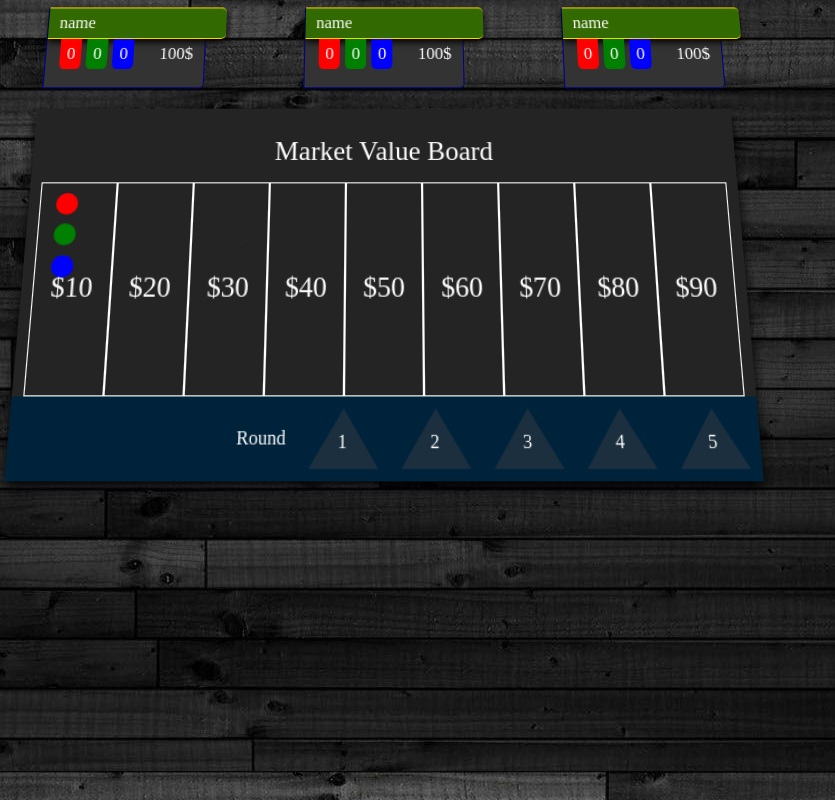
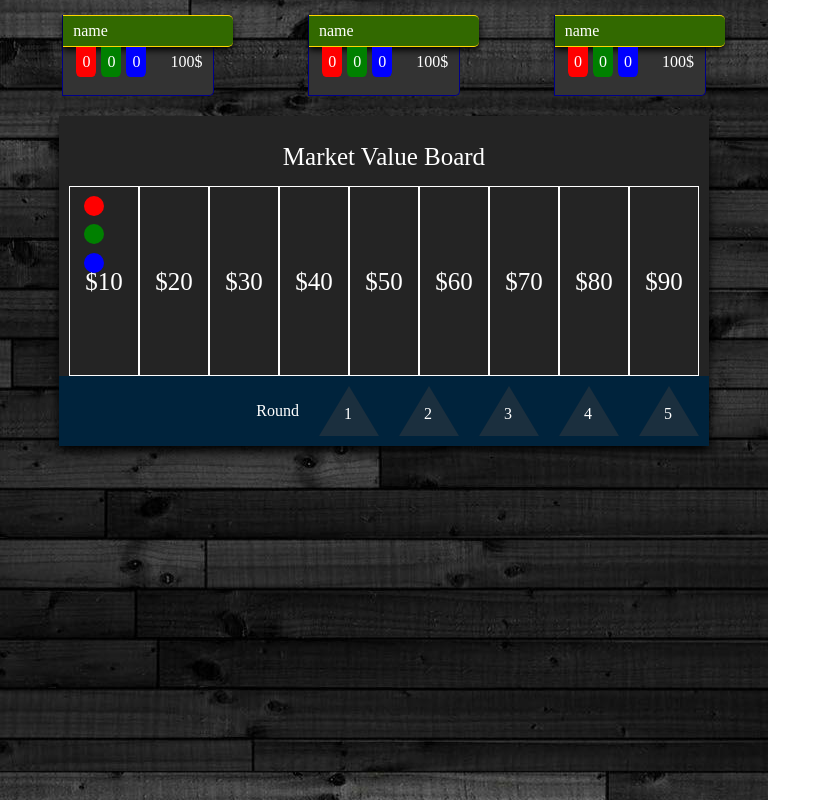
Before and after one commit to GagikManasyan/Exchange-The-Game, a website: page public/game.html in a window 768 px wide. Shown: the whole page, 835 px wide, since content can reach past the window. Drawn offline with nearby package versions, Linux system fonts and the light colour scheme; no server answers.

Commit message:
testing 3

```diff
--- a/public/style/board.css
+++ b/public/style/board.css
@@ -10,7 +10,6 @@ body {
 /* WRAPPER */
 .wrapper {
     padding: 2vw;
-
 }
 /* TOP-PLAYERS */
 .players {
@@ -205,11 +204,13 @@ body {
     border-radius: 5px;
 }
 @media screen and (max-width: 1115px) and (min-width: 600px) {
+    html {
+        perspective: none;
+    }
     body {
         margin: 0;
         padding: 0;
-        background-image: url(../images/background.jpg);
-        background-position: center;
+        transform: scale(1) rotateX(0deg);
     }
     .grid-rate {
         width: 70px;
```
